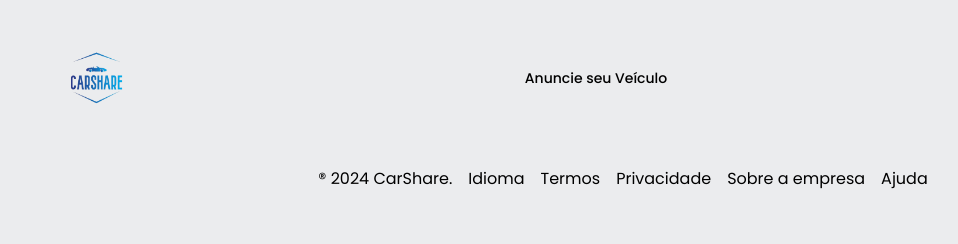
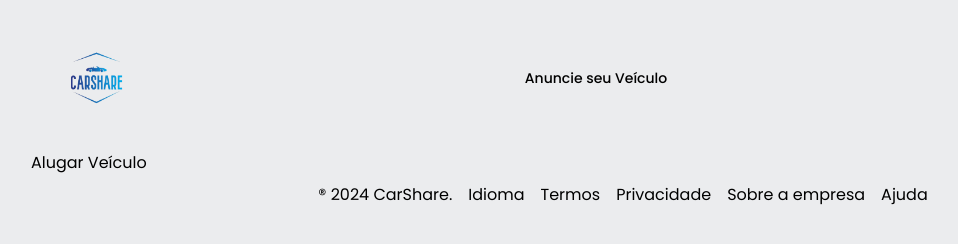
Before and after one commit to FrancielenMorroni/UPX, a plain HTML site: page veiculoSelecionado.html in a window 1280 px wide. Shown: the whole page, without its empty margins (33-991 px from the left). Drawn offline with Linux system fonts and the light colour scheme.

Commit message:
link paginas

```diff
--- a/veiculoSelecionado.html
+++ b/veiculoSelecionado.html
@@ -48,7 +48,7 @@
         </div>
     </header>
     <main class="">
-
+        <a href="alugarVeiculo.html">Alugar Veículo</a>
     </main>
     <footer class="rodape">
         <ul class="rodape-lista">
```
